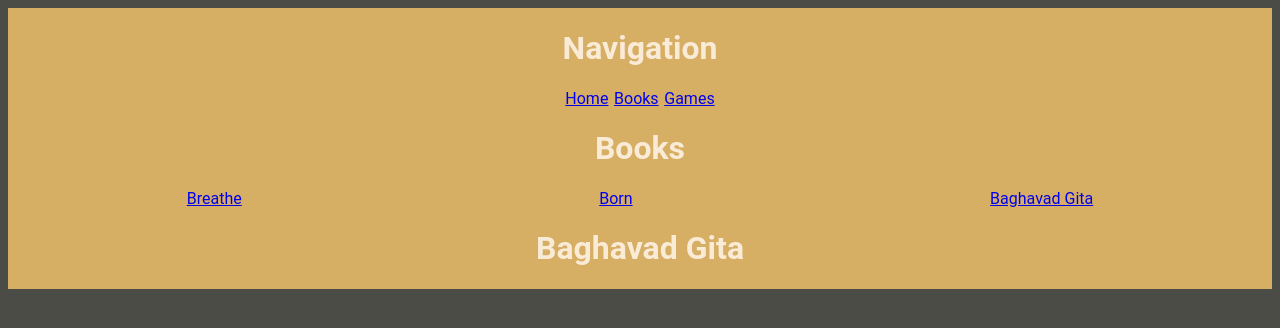
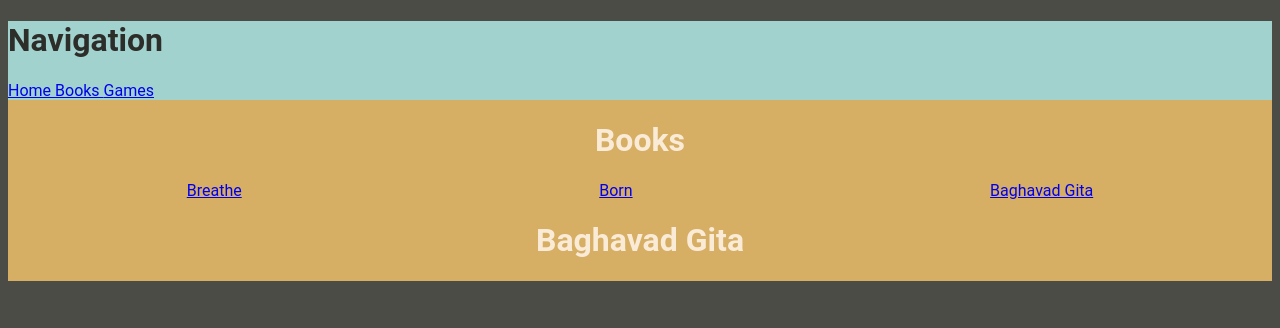
Before and after one commit to dfrancisco26/react-template-01, a React app: page /books/baghavad in a window 1280 px wide. Shown: the top 328 px of the page. Built offline with nearby package versions, Linux system fonts and the light colour scheme.

Commit message:
Layout implemented as a higher level component that has the Header and the main body displayed.

```diff
--- a/src/components/Books/Books.jsx
+++ b/src/components/Books/Books.jsx
@@ -1,11 +1,9 @@
 import styles from './Books.css';
 import { Link, Outlet } from 'react-router-dom';
-import Header from '../Page/Header';
 
 export default function Books() {
   return (
     <div className={styles.Books}>
-      <Header />
       <h1>Books</h1>
       <nav>
         <Link to="breathe">Breathe</Link>
--- a/src/components/Games/Games.jsx
+++ b/src/components/Games/Games.jsx
@@ -1,10 +1,8 @@
 import style from './Games.css';
-import Header from '../Page/Header';
 
 export default function Games() {
   return (
     <div className={style.Games}>
-      <Header />
       <h1>Games</h1>
       <img src="https://img.freepik.com/
       premium-vector/stick-controller-art-illustration_262962-175.jpg?w=2000" />
--- a/src/components/Home/Home.css
+++ b/src/components/Home/Home.css
@@ -7,11 +7,3 @@
     width: 100%;
     background-color: #f5f5f5;
 }
-
-.Home nav {
-    display: flex;
-    flex-direction: row;
-    justify-content: space-around;
-    width: 100%;
-    background-color: #f5f5f5;
-}
--- a/src/components/Home/Home.jsx
+++ b/src/components/Home/Home.jsx
@@ -1,11 +1,9 @@
 
-import Header from '../Page/Header';
 import styles from './Home.css';
 
 export default function Home() {
   return (
     <div className={styles.Home}>
-      <Header />
       <h1>Home</h1>
     </div>
   );
--- a/src/components/Page/Header.css
+++ b/src/components/Page/Header.css
@@ -0,0 +1,7 @@
+.Header {
+    z-index: 1000;
+    position: sticky;
+    top: 0;
+    background-color: var(--blue-one);
+    color: var(--dark);
+}
--- a/src/components/Page/Layout.css
+++ b/src/components/Page/Layout.css
@@ -0,0 +1,4 @@
+.Layout {
+    min-height: 100vh;
+
+}
--- a/src/components/Page/Layout.jsx
+++ b/src/components/Page/Layout.jsx
@@ -0,0 +1,14 @@
+import { Outlet } from 'react-router-dom';
+import Header from './Header';
+import styles from './Layout.css';
+
+export default function Layout() {
+  return (
+    <div className={styles.Layout}>
+      <Header />
+      <main>
+        <Outlet />
+      </main>
+    </div>
+  );
+}
--- a/src/components/app.jsx
+++ b/src/components/app.jsx
@@ -9,11 +9,13 @@
 import Breathe from './Books/Breathe';
 import Baghavad from './Books/Baghavad';
 import Games from './Games/Games';
+import Layout from './Page/Layout';
 
 export default function App() {
   return (
     <Router>
       <Routes>
+        <Route element={<Layout />}>
           <Route index element={<Home />} />
           <Route path="games" element={<Games />} />
           <Route path="books" element={<Books />} >
@@ -21,6 +23,7 @@
             <Route path="breathe" element={<Breathe />} />
             <Route path="baghavad" element={<Baghavad />} />
           </Route>
+        </Route>
       </Routes>
     </Router>
   );
```
Also changed, not shown: src/components/Books/Books.css (line endings or trailing spaces). Lines whose indentation alone changed are shown as unchanged.
